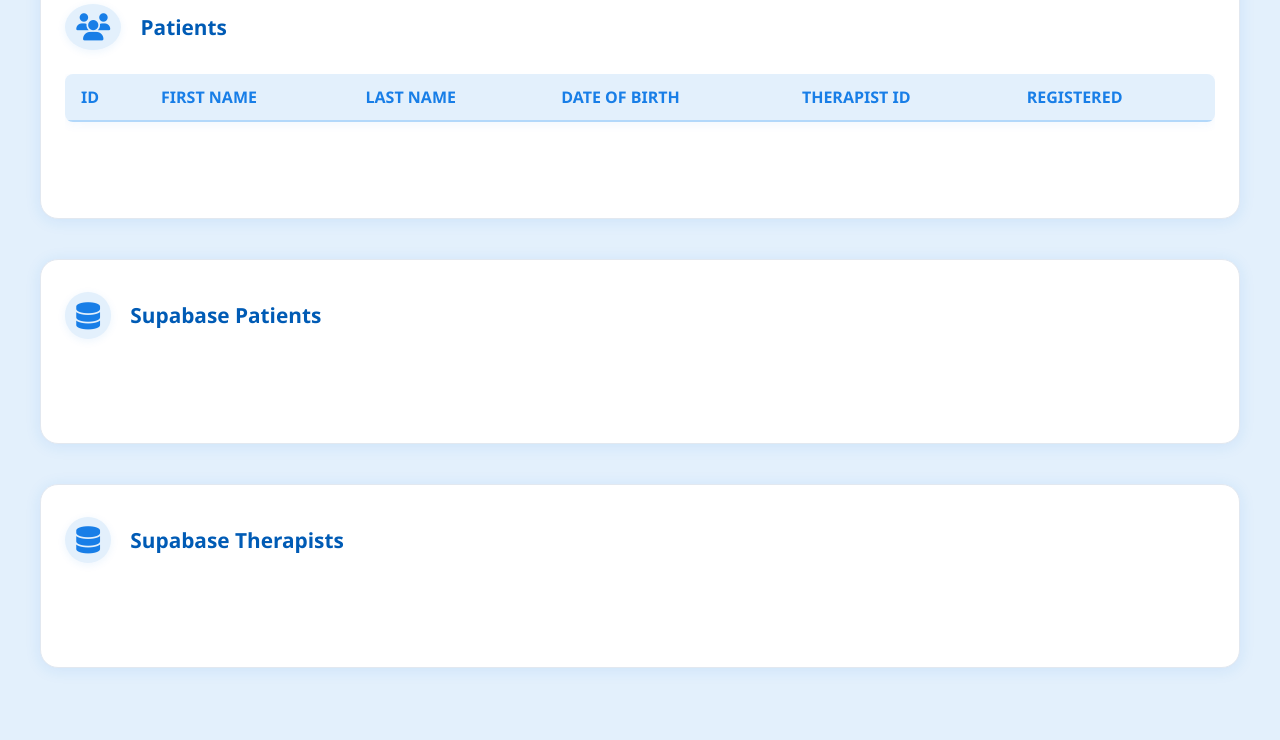
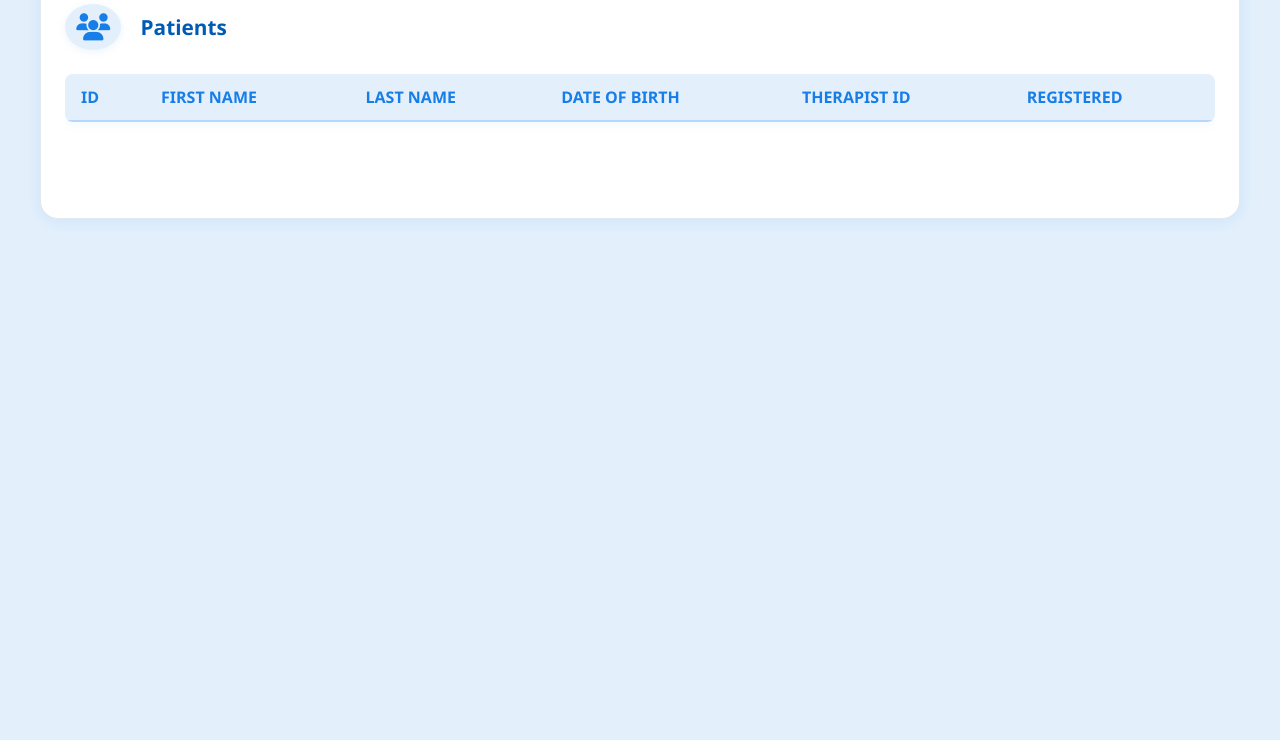
Before and after one commit to ReaganKibet/Patient-Registration-app, a Flask app: page /dashboard in a window 1280 px wide. Shown: the part 694-1434 px from the top of the page. After the commit the page ends 914 px from the top, so only its background shows below. Run offline with Flask 3, Linux system fonts and the light colour scheme; the visitor is signed in with stand-in values (Sample User, id 1); data that the repository does not hold is empty; some libraries are stand-ins or nearby versions.

Commit message:
Defining dashboard logic

```diff
--- a/templates/dashboard.html
+++ b/templates/dashboard.html
@@ -234,38 +234,6 @@
                     </div>
                 </div>
             </section>
-            <!-- Supabase Patients List -->
-            <section class="dashboard-list-section">
-                <div class="list-card">
-                    <div class="list-card-header">
-                        <i class="fas fa-database"></i>
-                        <h2>Supabase Patients</h2>
-                    </div>
-                    <div class="table-responsive">
-                        <ul>
-                          {% for patient in supabase_patients %}
-                            <li>{{ patient.first_name }} {{ patient.last_name }} (DOB: {{ patient.date_of_birth }})</li>
-                          {% endfor %}
-                        </ul>
-                    </div>
-                </div>
-            </section>
-            <!-- Supabase Therapists List -->
-            <section class="dashboard-list-section">
-                <div class="list-card">
-                    <div class="list-card-header">
-                        <i class="fas fa-database"></i>
-                        <h2>Supabase Therapists</h2>
-                    </div>
-                    <div class="table-responsive">
-                        <ul>
-                          {% for therapist in supabase_therapists %}
-                            <li>{{ therapist.full_name }} ({{ therapist.email }})</li>
-                          {% endfor %}
-                        </ul>
-                    </div>
-                </div>
-            </section>
         </main>
     </div>
     <!-- Chart.js CDN -->
```
